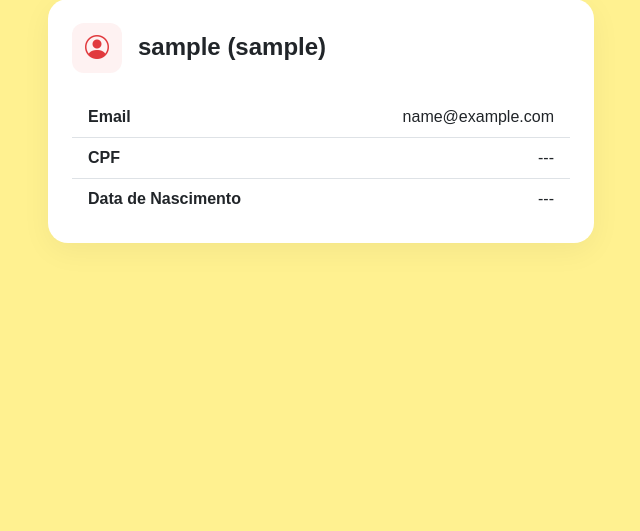
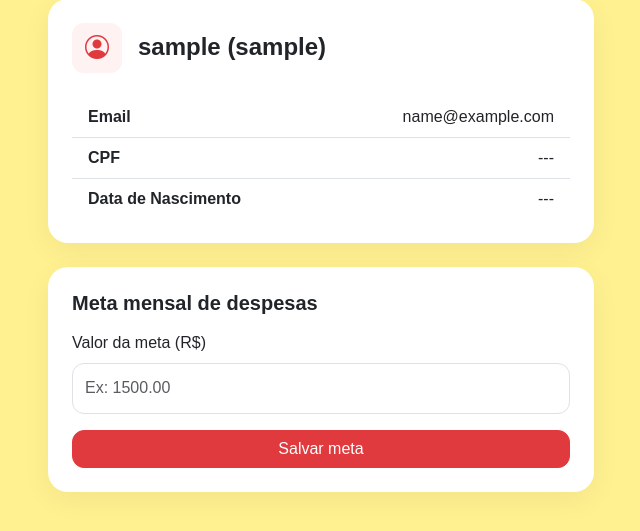
Before and after one commit to giovanasfaleiro/Prototipo_POO, a Flask app: page /perfil in a window 1280 px wide. Shown: the part 234-765 px from the top of the page, without its empty margins (319-959 px from the left). Run offline with Flask 3, Linux system fonts and the light colour scheme; the visitor is signed in with stand-in values (Sample User, id 1).

Commit message:
código final

```diff
--- a/app.py
+++ b/app.py
@@ -48,7 +48,8 @@ def cadastro():
 def dashboard():
     if 'user_id' not in session:
         return redirect(url_for('login'))
-    return render_template('dashboard.html')
+    usuario = get_current_user()
+    return render_template('dashboard.html', usuario=usuario)
 
 
 @app.route("/lancamentos")
--- a/models.py
+++ b/models.py
@@ -10,6 +10,7 @@ class Usuario(UserMixin, db.Model):
     __tablename__ = 'usuarios'
 
     id = db.Column(db.Integer, primary_key=True)
+    username = db.Column(db.String(80), unique=True, nullable=False, index=True)
     nome = db.Column(db.String(200), nullable=False)
     email = db.Column(db.String(120), unique=True, nullable=False, index=True)
     senha_hash = db.Column(db.String(255), nullable=False)
@@ -21,6 +22,7 @@ class Usuario(UserMixin, db.Model):
     cnpj = db.Column(db.String(18), nullable=True)
     razao_social = db.Column(db.String(200), nullable=True)
     inscricao_estadual = db.Column(db.String(50), nullable=True)
+    meta_despesa_mensal = db.Column(db.Numeric(10, 2), nullable=True)
 
     data_criacao = db.Column(db.DateTime, default=datetime.utcnow)
     data_atualizacao = db.Column(db.DateTime, default=datetime.utcnow, onupdate=datetime.utcnow)
@@ -37,6 +39,7 @@ class Usuario(UserMixin, db.Model):
     def to_dict(self):
         return {
             'id': self.id,
+            'username': self.username,
             'nome': self.nome,
             'email': self.email,
             'tipo': self.tipo,
@@ -44,7 +47,8 @@ class Usuario(UserMixin, db.Model):
             'data_nascimento': self.data_nascimento.strftime('%d/%m/%Y') if self.data_nascimento else None,
             'cnpj': self.cnpj,
             'razao_social': self.razao_social,
-            'inscricao_estadual': self.inscricao_estadual
+            'inscricao_estadual': self.inscricao_estadual,
+            'meta_despesa_mensal': float(self.meta_despesa_mensal) if self.meta_despesa_mensal is not None else None
         }
 
 
--- a/routes.py
+++ b/routes.py
@@ -14,13 +14,17 @@ def cadastro():
     try:
         data = request.get_json()
 
-        if not data.get('email') or not data.get('senha') or not data.get('nome'):
-            return jsonify({'error': 'Email, senha e nome são obrigatórios'}), 400
+        if not data.get('email') or not data.get('senha') or not data.get('nome') or not data.get('username'):
+            return jsonify({'error': 'Email, usuário, senha e nome são obrigatórios'}), 400
 
         if Usuario.query.filter_by(email=data['email']).first():
             return jsonify({'error': 'Email já cadastrado'}), 400
 
+        if Usuario.query.filter_by(username=data['username']).first():
+            return jsonify({'error': 'Usuário já cadastrado'}), 400
+
         usuario = Usuario(
+            username=data['username'],
             nome=data['nome'],
             email=data['email'],
             tipo=data.get('tipo', 'PF')
@@ -98,6 +102,24 @@ def usuario_atual():
     if not usuario:
         return jsonify({'error': 'Usuário não encontrado'}), 404
     return jsonify(usuario.to_dict()), 200
+
+
+@api.route('/usuario/meta', methods=['PUT'])
+@login_required
+def atualizar_meta_usuario():
+    try:
+        usuario = get_current_user()
+        data = request.get_json()
+        meta = data.get('meta_despesa_mensal')
+        if meta is None:
+            usuario.meta_despesa_mensal = None
+        else:
+            usuario.meta_despesa_mensal = float(meta)
+        db.session.commit()
+        return jsonify(usuario.to_dict()), 200
+    except Exception as e:
+        db.session.rollback()
+        return jsonify({'error': str(e)}), 500
 
 
 # ==================== TRANSAÇÕES ====================
@@ -321,6 +343,7 @@ def estatisticas_dashboard():
             'saldo_atual': saldo_atual,
             'total_receitas': total_receitas,
             'total_despesas': total_despesas,
+            'meta_despesa_mensal': float(usuario.meta_despesa_mensal) if usuario.meta_despesa_mensal is not None else None,
             'ultimas_transacoes': [t.to_dict() for t in ultimas_transacoes]
         }), 200
 
--- a/static/js/api.js
+++ b/static/js/api.js
@@ -48,6 +48,13 @@ async function fazerLogout() {
 
 async function obterUsuarioAtual() {
     return await apiRequest('/usuario/atual');
+}
+
+async function atualizarMetaDespesa(meta) {
+    return await apiRequest('/usuario/meta', {
+        method: 'PUT',
+        body: JSON.stringify({ meta_despesa_mensal: meta })
+    });
 }
 
 // ==================== TRANSAÇÕES ====================
--- a/static/js/main-backend.js
+++ b/static/js/main-backend.js
@@ -145,6 +145,15 @@ document.addEventListener('DOMContentLoaded', function () {
                 document.getElementById('saldo-atual').textContent = formatCurrency(estatisticas.saldo_atual);
                 document.getElementById('total-receitas').textContent = formatCurrency(estatisticas.total_receitas);
                 document.getElementById('total-despesas').textContent = formatCurrency(estatisticas.total_despesas);
+
+                const metaAlert = document.getElementById('meta-alert');
+                if (metaAlert) {
+                    if (estatisticas.meta_despesa_mensal != null && estatisticas.total_despesas > estatisticas.meta_despesa_mensal) {
+                        metaAlert.classList.remove('d-none');
+                    } else {
+                        metaAlert.classList.add('d-none');
+                    }
+                }
             } catch (error) {
                 console.error('Erro ao atualizar dashboard:', error);
             }
@@ -325,6 +334,11 @@ document.addEventListener('DOMContentLoaded', function () {
                 if (emailElement) {
                     emailElement.textContent = usuario.email;
                 }
+
+                const metaInput = document.getElementById('meta-despesas');
+                if (metaInput) {
+                    metaInput.value = usuario.meta_despesa_mensal != null ? usuario.meta_despesa_mensal : '';
+                }
             } catch (error) {
                 console.error('Erro ao carregar perfil:', error);
                 document.getElementById('user-name').textContent = "Erro ao carregar dados";
@@ -332,6 +346,27 @@ document.addEventListener('DOMContentLoaded', function () {
         }
 
         carregarPerfil();
+
+        const metaForm = document.getElementById('meta-form');
+        if (metaForm) {
+            metaForm.addEventListener('submit', async function(event) {
+                event.preventDefault();
+                const metaInput = document.getElementById('meta-despesas');
+                const feedback = document.getElementById('meta-feedback');
+                let value = metaInput.value;
+                let meta = value === '' ? null : parseFloat(value);
+
+                try {
+                    await atualizarMetaDespesa(meta);
+                    if (feedback) {
+                        feedback.classList.remove('d-none');
+                        setTimeout(() => feedback.classList.add('d-none'), 3000);
+                    }
+                } catch (error) {
+                    alert('Erro ao salvar meta: ' + error.message);
+                }
+            });
+        }
     }
 
     // ==================== INICIALIZAÇÃO GERAL ====================
--- a/static/js/main.js
+++ b/static/js/main.js
@@ -35,9 +35,7 @@ document.addEventListener('DOMContentLoaded', function () {
             return;
         }
         const transacoesOrdenadas = [...transacoes].sort((a, b) => {
-            const dataA = a.data ? new Date(a.data.split('/').reverse().join('-')) : new Date(0);
-            const dataB = b.data ? new Date(b.data.split('/').reverse().join('-')) : new Date(0);
-            return dataB - dataA;
+            return b.id - a.id;
         });
         const transacoesParaExibir = limit ? transacoesOrdenadas.slice(0, limit) : transacoesOrdenadas;
         transacoesParaExibir.forEach(t => {
--- a/templates/dashboard.html
+++ b/templates/dashboard.html
@@ -57,7 +57,10 @@
     <main class="container py-5">
         <div class="mb-4">
             <h1 class="display-5 font-heading">Dashboard</h1>
-            <p class="text-muted">Bem-vindo(a) de volta, {{ usuario.nome }}! Aqui está um resumo das suas finanças.</p>
+            <p class="text-muted">Bem-vindo(a) de volta, {{ usuario.username }}! Aqui está um resumo das suas finanças.</p>
+            <div id="meta-alert" class="alert alert-warning mt-3 d-none" role="alert">
+                Você ultrapassou sua meta de despesas deste mês.
+            </div>
         </div>
 
         <div class="row g-4 mb-5">
--- a/templates/lancamentos.html
+++ b/templates/lancamentos.html
@@ -60,8 +60,6 @@
             <div class="d-flex flex-wrap justify-content-between align-items-center mb-4">
                 <h2 class="font-heading h4">Transações</h2>
                  <div class="d-flex gap-2 mt-3 mt-md-0">
-                    <button class="btn btn-secondary"><i class="bi bi-bank2 me-2"></i>Ver Contas</button>
-                    <button class="btn btn-secondary"><i class="bi bi-graph-up-arrow me-2"></i>Ver Metas</button>
                     <button class="btn btn-custom-primary" data-bs-toggle="modal" data-bs-target="#novaTransacaoModal">
                         <i class="bi bi-plus-lg me-2"></i>Nova Transação
                     </button>
--- a/templates/perfil.html
+++ b/templates/perfil.html
@@ -34,8 +34,8 @@
 
         <div class="row justify-content-center">
             <div class="col-md-8 col-lg-6">
-                <div class="stat-card">
-                     <div class="d-flex align-items-center mb-4">
+                <div class="stat-card mb-4">
+                    <div class="d-flex align-items-center mb-4">
                         <div class="icon-box me-3"><i class="bi bi-person-circle"></i></div>
                         <h4 class="font-heading mb-0" id="user-name">Carregando...</h4>
                     </div>
@@ -54,6 +54,18 @@
                         </li>
                     </ul>
                 </div>
+
+                <div class="stat-card">
+                    <h5 class="font-heading mb-3">Meta mensal de despesas</h5>
+                    <form id="meta-form">
+                        <div class="mb-3">
+                            <label for="meta-despesas" class="form-label">Valor da meta (R$)</label>
+                            <input type="number" step="0.01" min="0" class="form-control" id="meta-despesas" placeholder="Ex: 1500.00">
+                        </div>
+                        <button type="submit" class="btn btn-custom-primary w-100">Salvar meta</button>
+                        <div id="meta-feedback" class="form-text mt-2 text-success d-none">Meta salva com sucesso.</div>
+                    </form>
+                </div>
             </div>
         </div>
     </main>
```
Also changed, not shown: templates/cadastro.html (+4 -3 lines).
